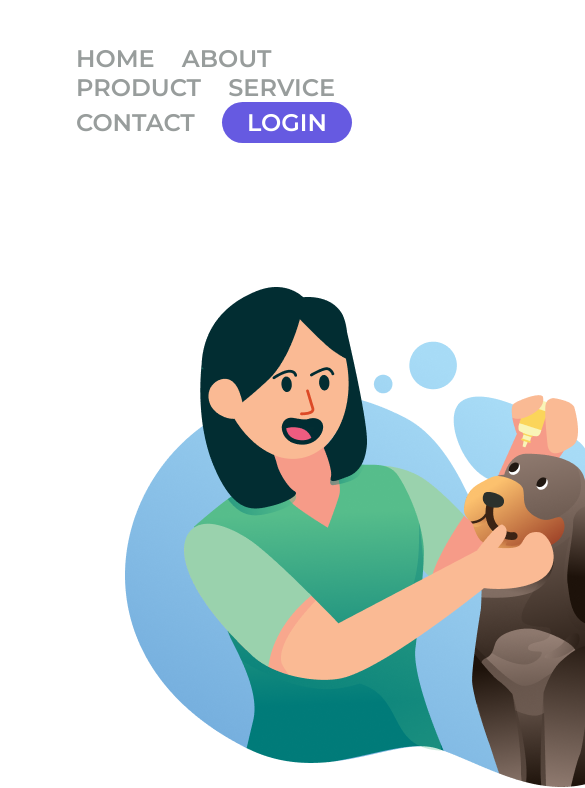
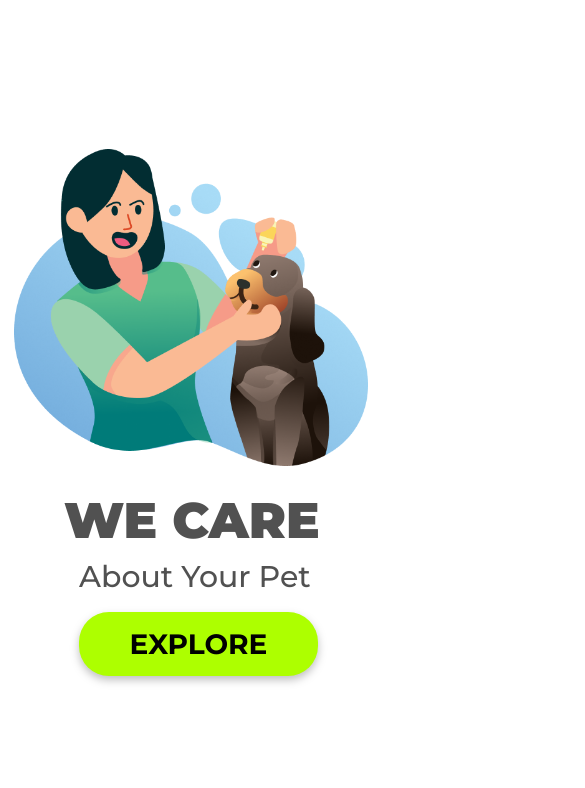
Before and after one commit to brunapcosta/Projeto-Pets-Veterinaria, a plain HTML site: page index.html in a window 390 px wide. Shown: the top 788 px of the page, 585 px wide, since content can reach past the window. Drawn offline with Linux system fonts and the light colour scheme.

Commit message:
Pets via mobile

```diff
--- a/styles.css
+++ b/styles.css
@@ -81,3 +81,36 @@ p{
     color: #000000;
     cursor: pointer;
 }
+
+@media screen and (max-width: 900px) {
+    header{
+        display: none;
+    }
+    .img-logo{
+        display: block;
+        margin: 149px 22px 24px 14px;
+        width: 354px;
+        height: 317px;
+    }
+    div{
+        margin: 0px 63px 133px 64px;
+    }
+    h1{
+        display: block;
+        margin-bottom: 7px;
+        font-size: 50px;
+        line-height: 61px;
+    }
+    h2{
+        margin-left: 15px;
+        margin-bottom: 17px;
+        font-size: 30px;
+        line-height: 37px;
+    }
+    p{
+        display: none;
+    }
+    .button-main{
+        margin-left: 15px;
+    }
+}
```
